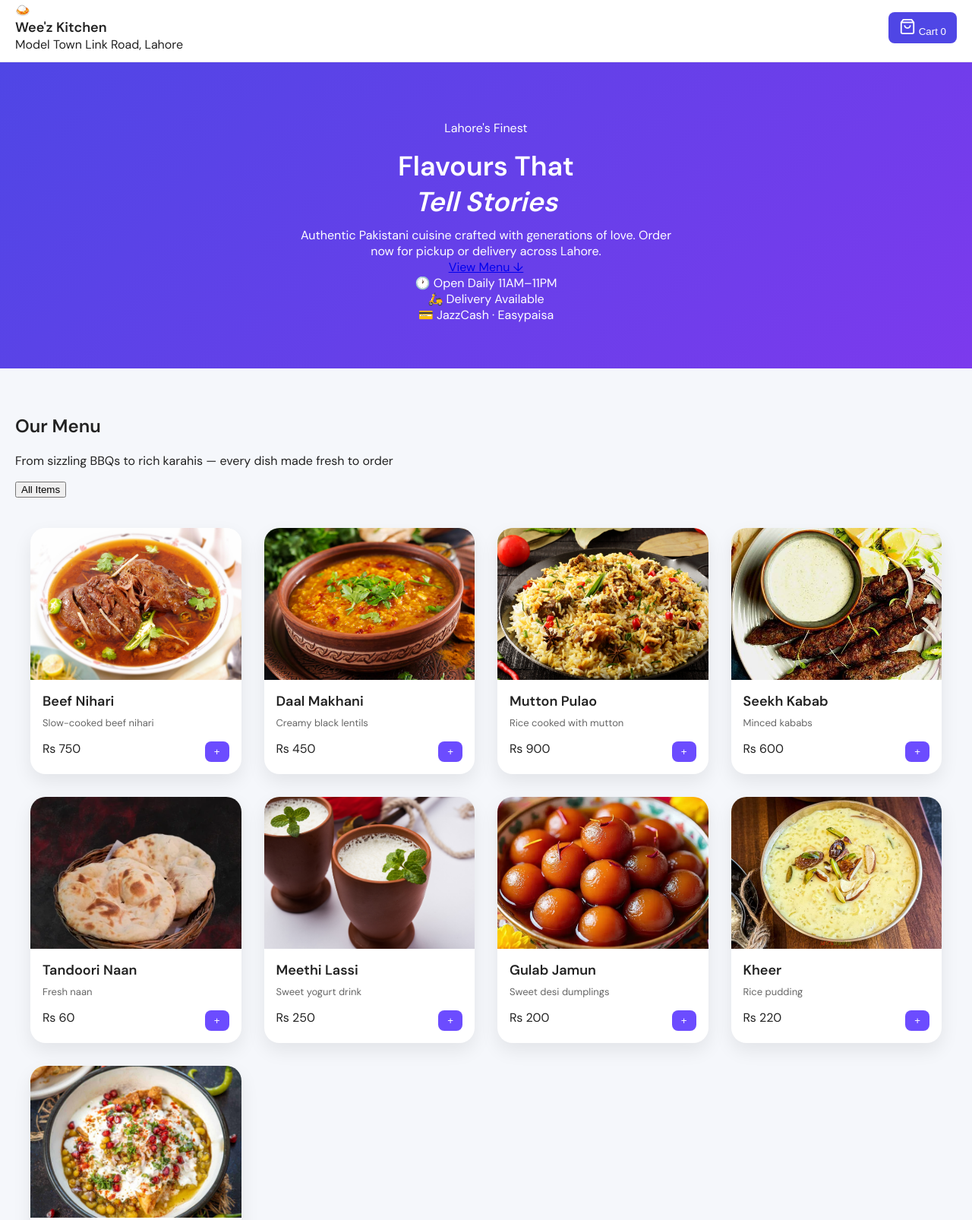
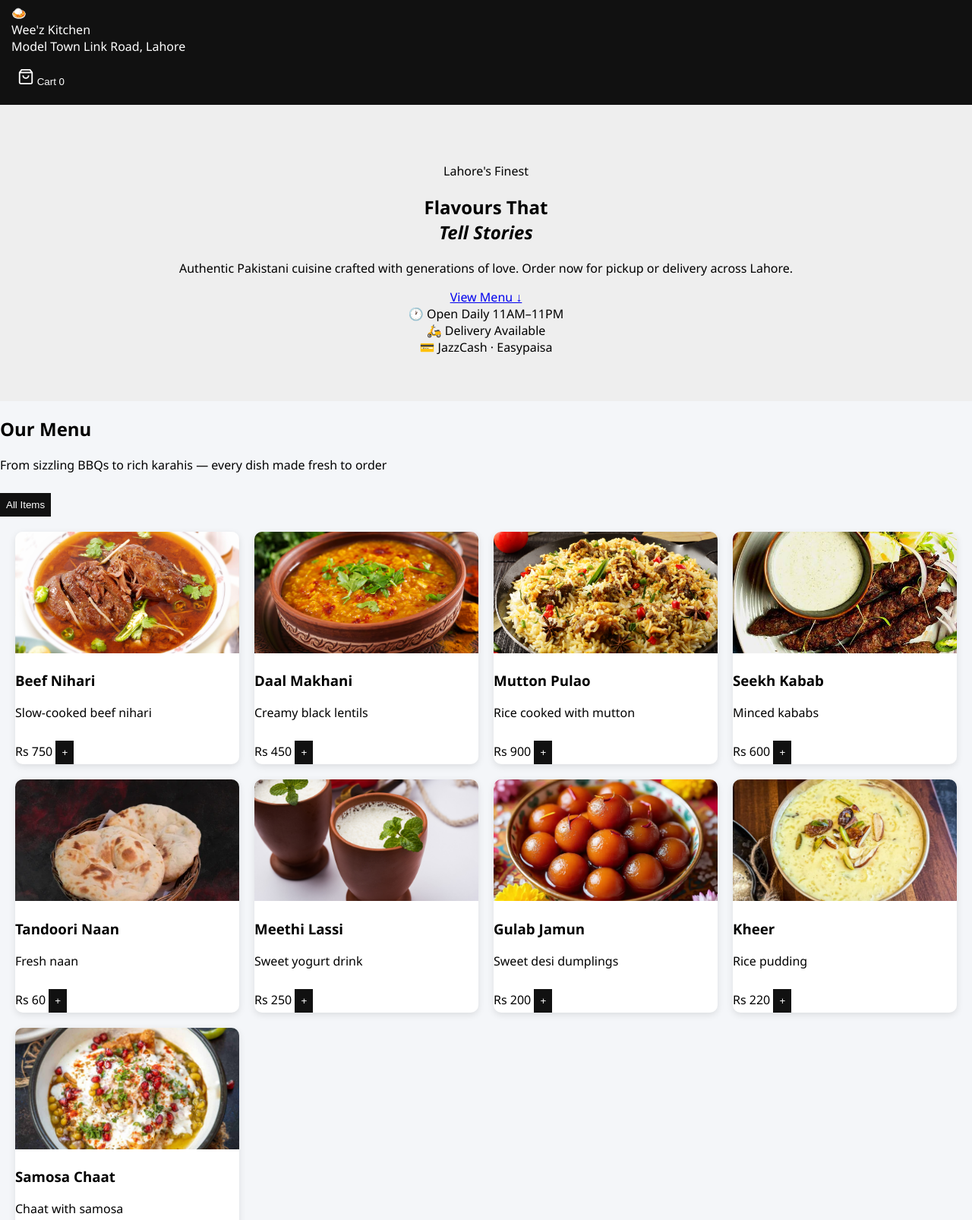
Before and after one commit to omerhacks/wee-z, a website: page public/index.html in a window 1280 px wide. Shown: the part 9-1615 px from the top of the page at 76% size. Drawn offline with Linux system fonts and the light colour scheme.

Commit message:
Update style.css

```diff
--- a/public/style.css
+++ b/public/style.css
@@ -1,183 +1,50 @@
 body {
   margin: 0;
-  font-family: 'DM Sans', sans-serif;
-  background: #f5f7fb;
-  color: #222;
+  font-family: 'Segoe UI', sans-serif;
+  background: #f4f6f9;
 }
 
-/* NAVBAR */
 .navbar {
-  background: white;
-  padding: 12px 20px;
-  border-bottom: 1px solid #eee;
+  background: #111;
+  color: white;
+  padding: 15px;
 }
 
-.nav-inner {
-  display: flex;
-  justify-content: space-between;
-  align-items: center;
-}
-
-.brand-name {
-  font-weight: bold;
-  font-size: 18px;
-}
-
-.cart-btn {
-  background: #4f46e5;
-  color: white;
-  border: none;
-  padding: 8px 14px;
-  border-radius: 8px;
-  cursor: pointer;
-}
-
-/* HERO */
 .hero {
-  padding: 60px 20px;
-  background: linear-gradient(135deg, #4f46e5, #7c3aed);
-  color: white;
+  padding: 60px;
   text-align: center;
-}
-
-.hero-title {
-  font-size: 36px;
-  margin: 10px 0;
-}
-
-.hero-desc {
-  max-width: 500px;
-  margin: auto;
-}
-
-/* MENU */
-.menu-section {
-  padding: 40px 20px;
+  background: #eee;
 }
 
 .menu-grid {
   display: grid;
-  grid-template-columns: repeat(auto-fit, minmax(220px, 1fr));
+  grid-template-columns: repeat(auto-fit, minmax(250px, 1fr));
+  padding: 20px;
   gap: 20px;
 }
 
 .menu-card {
   background: white;
-  border-radius: 12px;
+  border-radius: 10px;
   overflow: hidden;
-  box-shadow: 0 4px 10px rgba(0,0,0,0.08);
+  box-shadow: 0 3px 10px rgba(0,0,0,0.1);
 }
 
 .menu-card img {
   width: 100%;
-  height: 150px;
+  height: 160px;
   object-fit: cover;
 }
 
 .menu-card-body {
-  padding: 12px;
+  padding: 10px;
 }
 
-.menu-card h4 {
-  margin: 0;
-}
-
-.menu-card p {
-  font-size: 14px;
-  color: #666;
-}
-
-.menu-card button {
-  margin-top: 8px;
-  background: #4f46e5;
+button {
+  background: #111;
   color: white;
   border: none;
-  padding: 6px 10px;
-  border-radius: 6px;
+  padding: 8px;
+  margin-top: 10px;
   cursor: pointer;
 }
-
-/* FOOTER */
-.footer {
-  background: #111;
-  color: white;
-  padding: 20px;
-  text-align: center;
-}
-#checkoutOverlay {
-  display: none;
-}
-
-/* GRID */
-.menu-grid {
-  display: grid;
-  grid-template-columns: repeat(auto-fit, minmax(260px, 1fr));
-  gap: 30px;
-  padding: 40px 20px;
-}
-
-/* CARD */
-.menu-card {
-  background: #fff;
-  border-radius: 20px;
-  overflow: hidden;
-  box-shadow: 0 10px 25px rgba(0,0,0,0.08);
-  transition: transform 0.3s ease, box-shadow 0.3s ease;
-  transform-style: preserve-3d;
-  perspective: 1000px;
-}
-
-/* IMAGE */
-.menu-img {
-  height: 200px;
-  overflow: hidden;
-}
-
-.menu-img img {
-  width: 100%;
-  height: 100%;
-  object-fit: cover;
-  transition: transform 0.4s ease;
-}
-
-/* CONTENT */
-.menu-content {
-  padding: 16px;
-}
-
-.menu-content h3 {
-  margin: 0;
-  font-size: 18px;
-}
-
-.menu-content p {
-  font-size: 13px;
-  color: #666;
-  margin: 8px 0;
-}
-
-/* FOOTER */
-.menu-footer {
-  display: flex;
-  justify-content: space-between;
-  align-items: center;
-}
-
-.menu-footer button {
-  background: #6c4cff;
-  color: #fff;
-  border: none;
-  border-radius: 8px;
-  padding: 6px 12px;
-  cursor: pointer;
-}
-
-/* 🔥 3D HOVER EFFECT */
-.menu-card:hover {
-  transform: rotateY(6deg) rotateX(6deg) scale(1.05);
-  box-shadow: 0 20px 40px rgba(0,0,0,0.2);
-}
-
-.menu-card:hover img {
-  transform: scale(1.1);
-}
```
